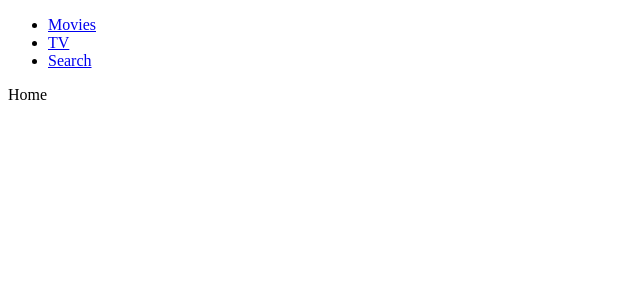
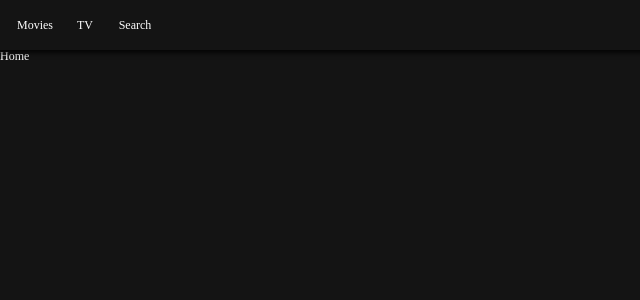
Before and after one commit to jayounglee92/nomfilx, a React (Create React App) app: page / in a window 1280 px wide. Shown: the top 300 px of the page, without its empty margins (0-640 px from the left). Built offline with nearby package versions, Linux system fonts and the light colour scheme.

Commit message:
GlobalStyles and Header

```diff
--- a/package.json
+++ b/package.json
@@ -10,7 +10,9 @@
     "react": "^16.13.1",
     "react-dom": "^16.13.1",
     "react-router-dom": "^5.2.0",
-    "react-scripts": "3.4.1"
+    "react-scripts": "3.4.1",
+    "styled-components": "^5.1.0",
+    "styled-reset": "^4.1.4"
   },
   "scripts": {
     "start": "react-scripts start",
--- a/src/Components/App.js
+++ b/src/Components/App.js
@@ -1,12 +1,12 @@
 import React from 'react';
 import Router from "Components/Router"
-import Header from "Components/Header"
+import GlobalStyles from "Components/GlobalStyles"
 
 function App() {
   return (
     <>
-      <Header/>
       <Router/>
+      <GlobalStyles/>
     </>
   );
 }
--- /dev/null
+++ b/src/Components/GlobalStyles.js
@@ -0,0 +1,22 @@
+import { createGlobalStyle } from 'styled-components';
+import reset from 'styled-reset';
+
+const globalStyles = createGlobalStyle`
+    ${reset};
+    a{
+        text-decoration: none;
+        color: inherit;
+    }
+    *{
+        box-sizing: border-box;
+    }
+    body{
+        font-family: Ubuntu;
+        font-size: 12px;
+        background-color: rgba(20, 20, 20, 1);
+        color: white;
+        padding-top: 50px;
+    }
+`;
+
+export default globalStyles;
--- a/src/Components/Header.js
+++ b/src/Components/Header.js
@@ -1,11 +1,43 @@
 import React from 'react';
+import { Link } from 'react-router-dom';
+import styled from 'styled-components';
+
+const Header = styled.header`
+    color: white;
+    position: fixed;
+    top: 0;
+    left: 0;
+    width: 100%;
+    height: 50px;
+    display: flex;
+    align-items: center;
+    padding: 0px 10px;
+    background-color: rgba(20, 20, 20, 0.8);
+    box-shadow: 0px 1px 5px 2px rgba(0, 0, 0, 0.8);
+`;
+
+const List = styled.ul`
+    display: flex;
+`;
+
+const Item = styled.li`
+    width: 50px;
+    text-align: center;
+`;
+
+const SLink = styled(Link)`
+    height: 50px;
+    display: flex;
+    align-items: center;
+    justify-content: center;
+`;
 
 export default () => (
-    <header>
-        <ul>
-            <li><a href="/">Movies</a></li>
-            <li><a href="/tv">TV</a></li>
-            <li><a href="/search">Search</a></li>
-        </ul>
-    </header>
+    <Header>
+        <List>
+            <Item><SLink to="/">Movies</SLink></Item>
+            <Item><SLink to="/tv">TV</SLink></Item>
+            <Item><SLink to="/search">Search</SLink></Item>
+        </List>
+    </Header>
 );
--- a/src/Components/Router.js
+++ b/src/Components/Router.js
@@ -3,15 +3,18 @@
 import Home from 'Routes/Home';
 import TV from 'Routes/TV';
 import Search from 'Routes/Search';
-import Detail from 'Routes/Detail';
+import Header from 'Components/Header';
 
 export default () => (
     <Router>
+        <>
+        <Header/>
         <Switch>
             <Route path="/" exact component={Home}/>
             <Route path="/tv" component={TV}/>
             <Route path="/search" component={Search}/>
             <Redirect from="*" to="/"/>
         </Switch>
+        </>
     </Router>
 )
--- a/src/index.js
+++ b/src/index.js
@@ -1,6 +1,8 @@
 import React from 'react';
 import ReactDOM from 'react-dom';
 import App from 'Components/App';
+import "style.css";
+
 
 ReactDOM.render(
   <React.StrictMode>
```
Also changed, not shown: src/style.css (added), 1 other file (tests, documents, lock files or other folders).
